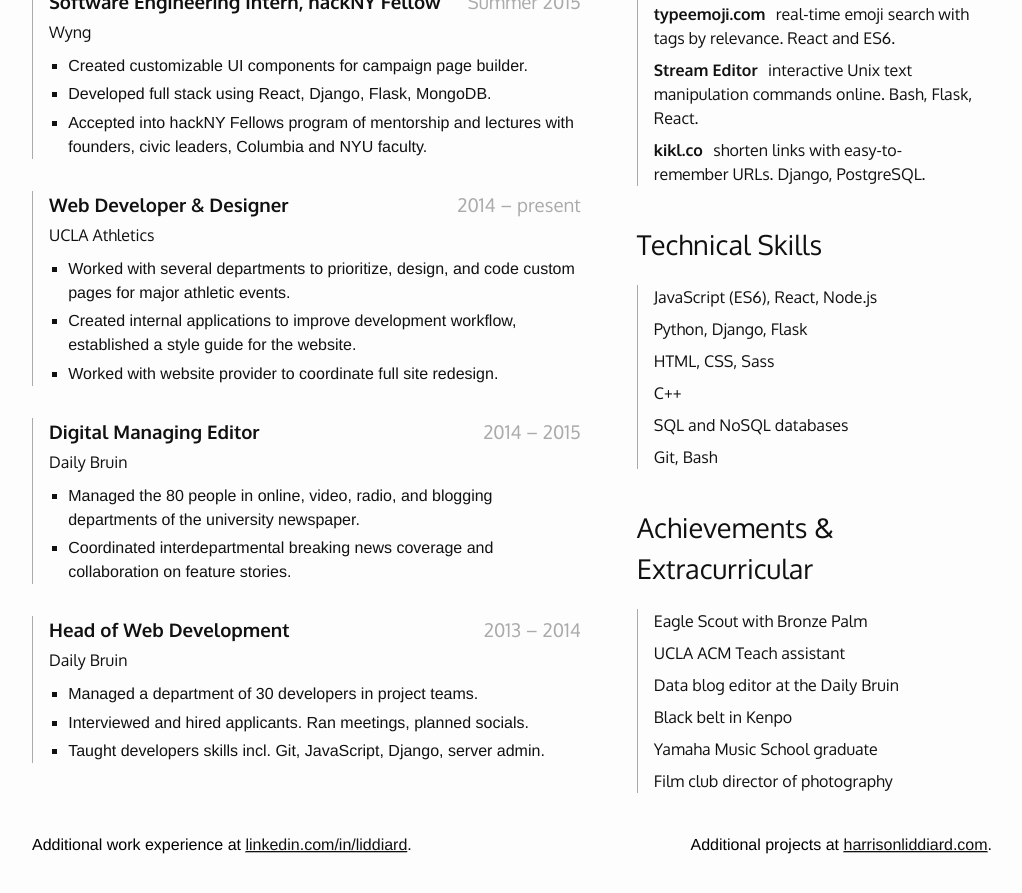
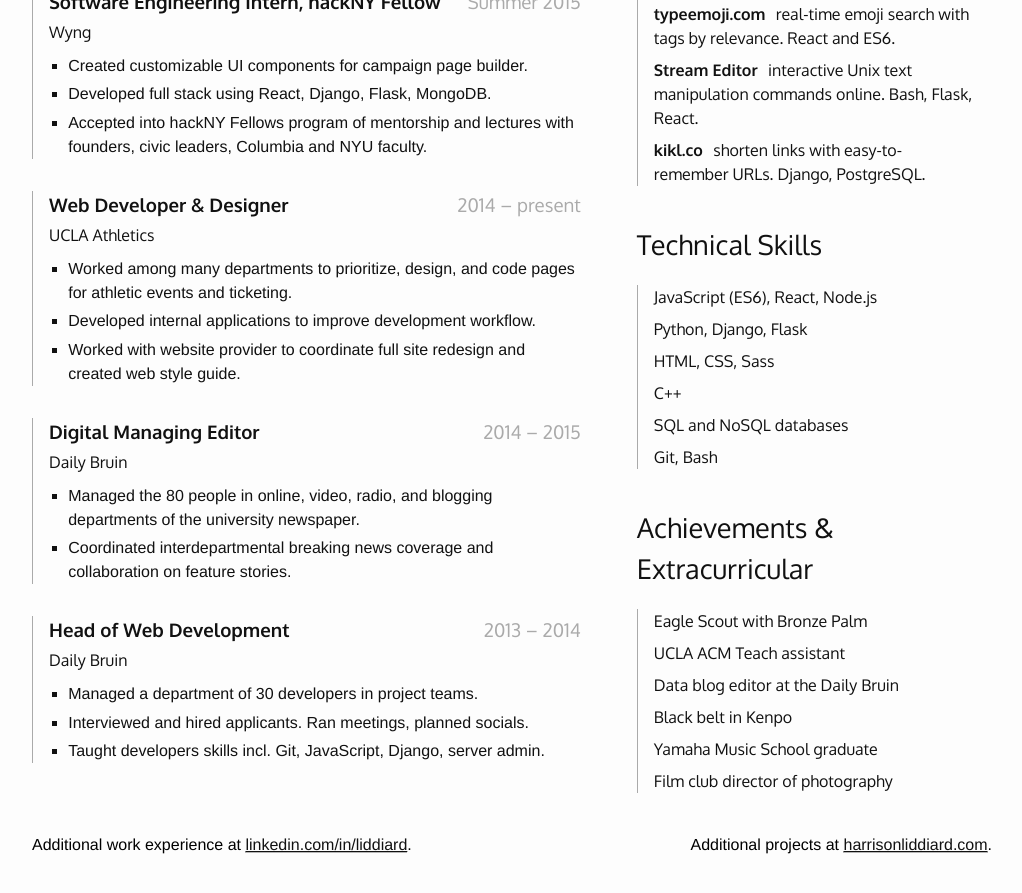
Before and after one commit to liddiard/liddiard.me, a Jekyll site: the page built from resume.md, in a window 1280 px wide and 900 px high, scrolled down 473 px. Shown: the top 893 px of the window, without its empty margins (128-1150 px from the left). Built offline with Jekyll 4.4.1, drawn with Linux system fonts in a browser that asks for light colours; some web fonts are replaced.

Commit message:
reword/organize bullets under athletics

```diff
--- a/resume.md
+++ b/resume.md
@@ -32,9 +32,9 @@
             <h3 class="position">Web Developer &amp; Designer <span class="date">2014 – present</span></h3>
             <h4 class="company">UCLA Athletics</h4>
             <ul>
-                <li>Worked with several departments to prioritize, design, and code custom pages for major athletic events.</li>
-                <li>Created internal applications to improve development workflow, established a style guide for the website.</li>
-                <li>Worked with website provider to coordinate full site redesign.</li>
+                <li>Worked among many departments to prioritize, design, and code pages for athletic events and ticketing.</li>
+                <li>Developed internal applications to improve development workflow.</li>
+                <li>Worked with website provider to coordinate full site redesign and created web style guide.</li>
             </ul>
         </div>
         <div class="item">
```
